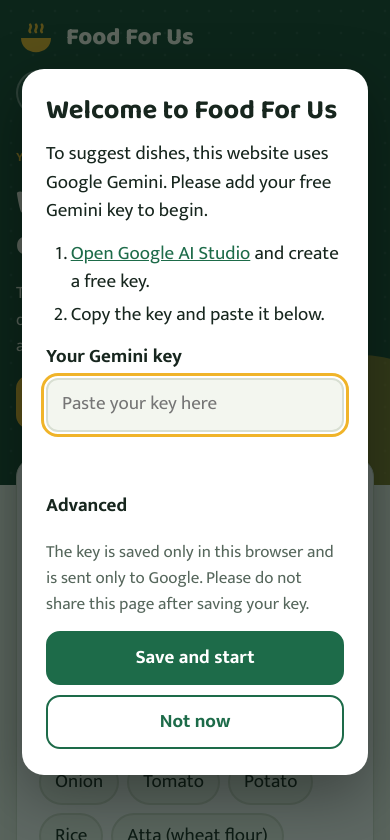
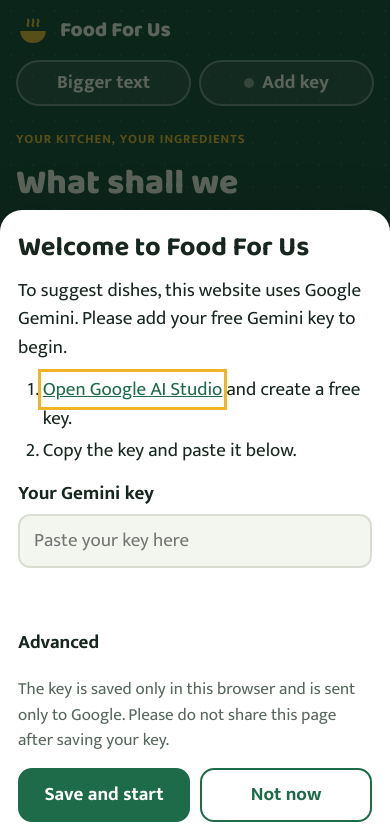
Before and after one commit to MRROCK2010/FoodForUs, a plain HTML site: page index.html in a window 390 px wide. Shown: the top 840 px of the page. Drawn offline with Linux system fonts and the light colour scheme.

Commit message:
Add files via upload

```diff
--- a/index.html
+++ b/index.html
@@ -2,7 +2,7 @@
 <html lang="en">
 <head>
 <meta charset="utf-8">
-<meta name="viewport" content="width=device-width,initial-scale=1">
+<meta name="viewport" content="width=device-width,initial-scale=1,viewport-fit=cover">
 <title>Food For Us</title>
 <meta name="description" content="Tell us what is in your kitchen. Get easy Indian dishes, full recipes and simple swaps.">
 <link rel="preconnect" href="https://fonts.googleapis.com">
@@ -201,11 +201,49 @@ dialog::backdrop { background: rgba(8, 24, 16, 0.65); }
 .kd-actions .btn { flex: 1 1 160px; }
 .link-btn { background: none; border: 0; padding: 6px 0; color: var(--danger); text-decoration: underline; align-self: flex-start; min-height: 44px; }
 
+html { -webkit-text-size-adjust: 100%; }
+body { -webkit-tap-highlight-color: transparent; }
+button { touch-action: manipulation; }
+.dish-main h3, .recipe li, .mine .item, .note { overflow-wrap: anywhere; }
+dialog { overflow-y: auto; overscroll-behavior: contain; max-height: calc(100vh - 24px); max-height: calc(100dvh - 24px); }
+.go-row.done { position: static; background: none; }
+
 @media (max-width: 800px) {
   .cols { grid-template-columns: 1fr; }
   .grid { grid-template-columns: 1fr; }
+  .hero { padding-block: calc(14px + env(safe-area-inset-top, 0px)) 44px; }
   .hero::after { width: 240px; height: 240px; right: -90px; bottom: -110px; opacity: 0.5; }
-  .hero-copy { padding-top: 32px; }
+  .hero-copy { padding-top: 24px; gap: 14px; }
+  .brand { font-size: 1.3rem; }
+  .brand svg { width: 34px; height: 34px; }
+  .bar-actions { width: 100%; }
+  .pillbtn { flex: 1 1 0; justify-content: center; }
+  main { margin-top: -20px; gap: 16px; padding-block-end: 40px; }
+  .cols, .col { gap: 16px; }
+  .card { padding: 18px 16px; border-radius: 18px; }
+  .row .btn { flex: 1 1 100%; }
+  .seg { grid-template-columns: repeat(2, 1fr); }
+  .dish-top { padding: 16px; gap: 12px; }
+  .dish-actions { padding: 0 16px 16px; }
+  .recipe { padding: 16px; }
+  .go-row {
+    position: sticky;
+    bottom: 0;
+    z-index: 5;
+    padding-block: 10px calc(10px + env(safe-area-inset-bottom, 0px));
+    background: linear-gradient(to top, var(--bg) 75%, transparent);
+  }
+  .go-row.done { position: static; background: none; padding-block: 0; }
+  dialog { margin: auto auto 0; width: 100%; max-width: 100%; border-radius: 22px 22px 0 0; max-height: calc(100vh - 12px); max-height: calc(100dvh - 12px); }
+  .kd { padding: 22px 18px calc(22px + env(safe-area-inset-bottom, 0px)); }
+  footer { padding-bottom: calc(32px + env(safe-area-inset-bottom, 0px)); }
+}
+@media (max-width: 380px) {
+  :root { --fs: 18px; }
+  body.big { --fs: 21px; }
+  .mins { width: 3.7rem; }
+  .mins b { font-size: 1.6rem; }
+  .seg button { font-size: 1.05em; }
 }
 </style>
 </head>
@@ -223,7 +261,7 @@ dialog::backdrop { background: rgba(8, 24, 16, 0.65); }
       </a>
       <div class="bar-actions">
         <button type="button" class="pillbtn" id="size-btn" aria-pressed="false">Bigger text</button>
-        <button type="button" class="pillbtn" id="key-open"><span class="dot" id="key-dot"></span><span id="key-open-text">Add Gemini key</span></button>
+        <button type="button" class="pillbtn" id="key-open"><span class="dot" id="key-dot"></span><span id="key-open-text">Add key</span></button>
       </div>
     </nav>
     <div class="hero-copy">
@@ -250,10 +288,10 @@ dialog::backdrop { background: rgba(8, 24, 16, 0.65); }
           </label>
           <p class="hint" id="photo-status" role="status" style="margin-top:8px"></p>
         </div>
+        <p class="label">Your list</p>
+        <div class="mine" id="mine" aria-live="polite"></div>
         <p class="label">Tap to add common items</p>
         <div class="chips" id="quick" role="group" aria-label="Common ingredients"></div>
-        <p class="label">Your list</p>
-        <div class="mine" id="mine" aria-live="polite"></div>
       </section>
     </div>
 
@@ -363,7 +401,7 @@ dialog::backdrop { background: rgba(8, 24, 16, 0.65); }
   function refreshKeyUi() {
     var on = !!gemKey();
     $("key-dot").classList.toggle("on", on);
-    $("key-open-text").textContent = on ? "Gemini key saved" : "Add Gemini key";
+    $("key-open-text").textContent = on ? "Key saved" : "Add key";
     $("key-remove").hidden = !on;
     $("kd-title").textContent = on ? "Your Gemini key" : "Welcome to Food For Us";
     $("key-skip").textContent = on ? "Close" : "Not now";
@@ -376,7 +414,7 @@ dialog::backdrop { background: rgba(8, 24, 16, 0.65); }
     refreshKeyUi();
     if (dlg.open) return;
     if (typeof dlg.showModal === "function") dlg.showModal(); else dlg.setAttribute("open", "");
-    $("key-input").focus();
+    if (window.matchMedia && matchMedia("(hover: hover)").matches) $("key-input").focus();
   }
   function closeKey() {
     if (typeof dlg.close === "function") dlg.close(); else dlg.removeAttribute("open");
@@ -654,6 +692,7 @@ dialog::backdrop { background: rgba(8, 24, 16, 0.65); }
   function renderDishes() {
     var res = $("results");
     res.textContent = "";
+    document.querySelector(".go-row").classList.add("done");
     res.appendChild(h("h2", { text: "You can cook these in " + state.minutes + " minutes or less" }));
     var grid = h("div", { class: "grid" });
     state.dishes.forEach(function (d, idx) {
```
